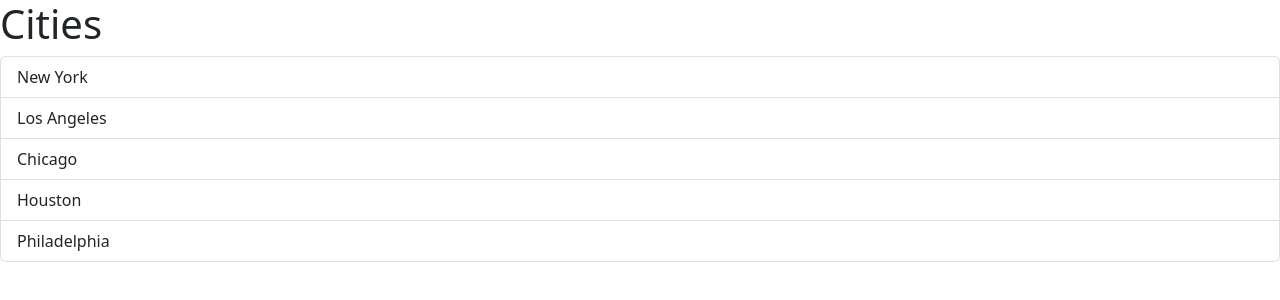
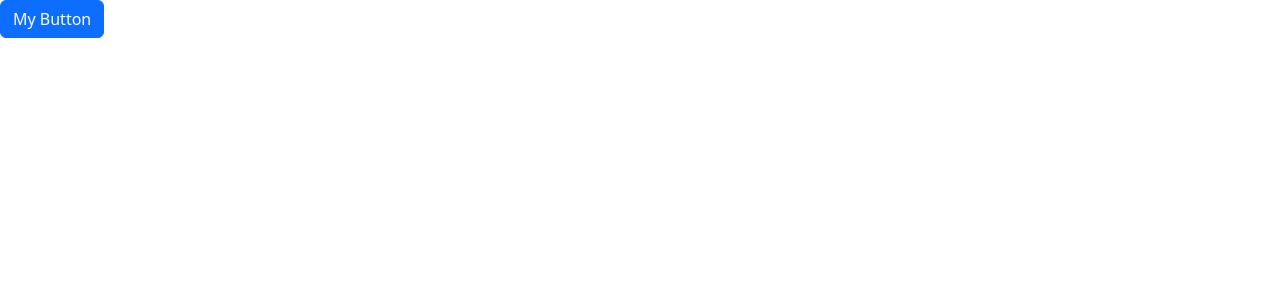
Before and after one commit to youssefabidi13/react-learn, a React (Vite) app: page / in a window 1280 px wide. Shown: the top 300 px of the page. Built offline with nearby package versions, Linux system fonts and the light colour scheme.

Commit message:
props exercice

```diff
--- a/src/App.tsx
+++ b/src/App.tsx
@@ -1,17 +1,16 @@
-import ListGroup from "./components/ListGroup";
+import Alert from "./components/Alert";
+import Button from "./components/Button";
+
 function App() {
-  let items = ["New York", "Los Angeles", "Chicago", "Houston", "Philadelphia"];
-  const handelSelectItem = (item: string) => {
-    console.log(item);
+  const handleClick = () => {
+    console.log("Hello, world!");
   };
-
   return (
     <div>
-      <ListGroup
-        items={items}
-        heading="Cities"
-        onSelectItem={handelSelectItem}
-      />
+      {/* <Alert>
+        Hello, <span>world!</span>
+      </Alert> */}
+      <Button onClick={handleClick}>My Button</Button>
     </div>
   );
 }
--- /dev/null
+++ b/src/components/Alert.tsx
@@ -0,0 +1,15 @@
+import { ReactNode } from "react";
+
+interface Props {
+  children: ReactNode;
+}
+
+const Alert = ({ children }: Props) => {
+  return (
+    <div className="alert alert-primary" role="alert">
+      {children}
+    </div>
+  );
+};
+
+export default Alert;
--- /dev/null
+++ b/src/components/Button.tsx
@@ -0,0 +1,14 @@
+interface Props {
+  children: string;
+  color?: "primary" | "secondary" | "success" | "danger" | "warning" | "info";
+  onClick: () => void;
+}
+const Button = ({ children, color = "primary", onClick }: Props) => {
+  return (
+    <div className={"btn btn-" + color} onClick={onClick}>
+      {children}
+    </div>
+  );
+};
+
+export default Button;
```
Also changed, not shown: learn.txt.
